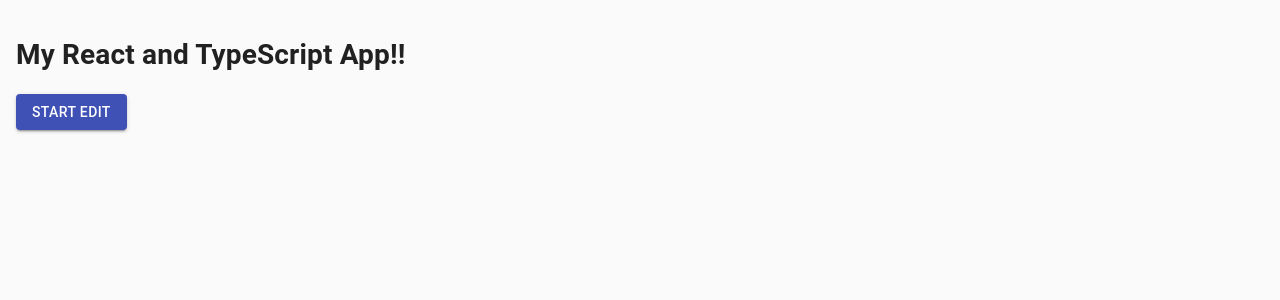
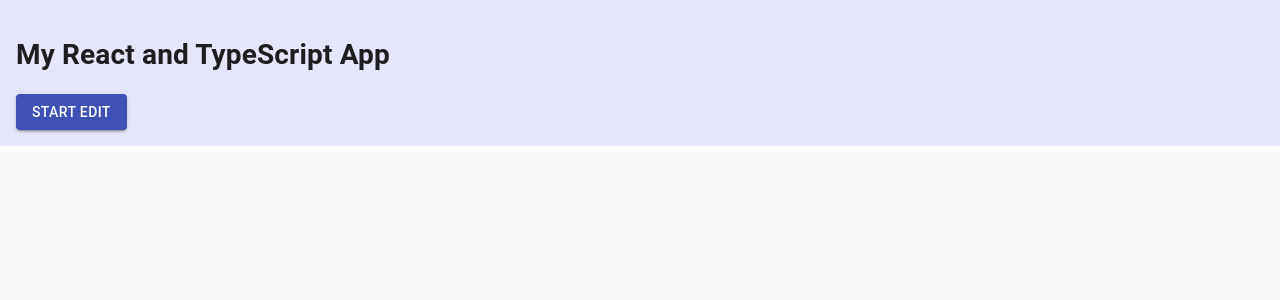
Before and after one commit to chrystal-lyu/board, a React app: page / in a window 1280 px wide. Shown: the top 300 px of the page. Built offline with nearby package versions, Linux system fonts and the light colour scheme; the HTML template or start-up script is replaced by a standard one.

Commit message:
add props type to board

```diff
--- /dev/null
+++ b/src/components/App/index.tsx
@@ -0,0 +1,13 @@
+import React from "react";
+import { Box } from "@material-ui/core";
+import CssBaseline from "@material-ui/core/CssBaseline";
+import Board from "../Board";
+
+const App: React.FC = () => (
+  <Box height="100vh">
+    <CssBaseline />
+    <Board />
+  </Box>
+);
+
+export default App;
--- a/src/components/Board/index.tsx
+++ b/src/components/Board/index.tsx
@@ -1,14 +1,23 @@
 import React from "react";
 import { Box } from "@material-ui/core";
+import { Props } from "./types";
 import SideBar from "../SideBar";
 
-const Board: React.FC = () => {
+const defaultProps: Props = {
+  title: 'My React and TypeScript App',
+  backgroundColor: 'lavender'
+}
+
+const Board: React.FC<Props> = ({ title, backgroundColor }) => {
+
   return (
-    <Box p={2}>
-      <h1>My React and TypeScript App!!</h1>
+    <Box p={2} style={{backgroundColor: backgroundColor}}>
+      <h1>{title}</h1>
       <SideBar />
     </Box>
   );
 };
 
+Board.defaultProps = defaultProps;
+
 export default Board;
--- /dev/null
+++ b/src/components/Board/types.ts
@@ -0,0 +1,4 @@
+export interface Props {
+  title?: string;
+  backgroundColor?: string;
+}
--- a/src/index.tsx
+++ b/src/index.tsx
@@ -1,13 +1,5 @@
 import React from "react";
 import ReactDOM from "react-dom";
-import CssBaseline from '@material-ui/core/CssBaseline';
-import Board from "./components/Board";
-
-const App = () => (
-  <div>
-    <CssBaseline />
-    <Board />
-  </div>
-);
+import App from "./components/App";
 
 ReactDOM.render(<App />, document.getElementById("root"));
```
Also changed, not shown: package.json (+7 -1 lines).
